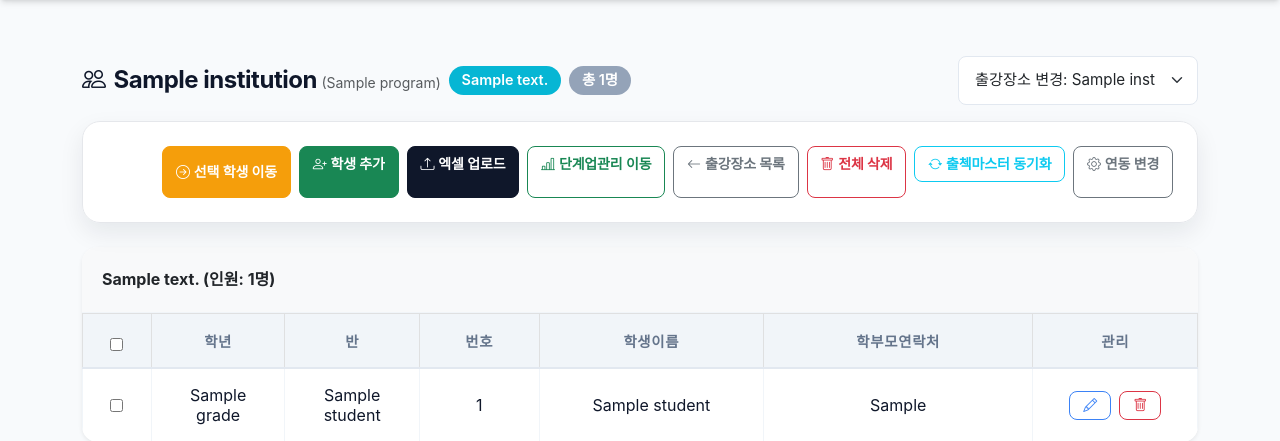
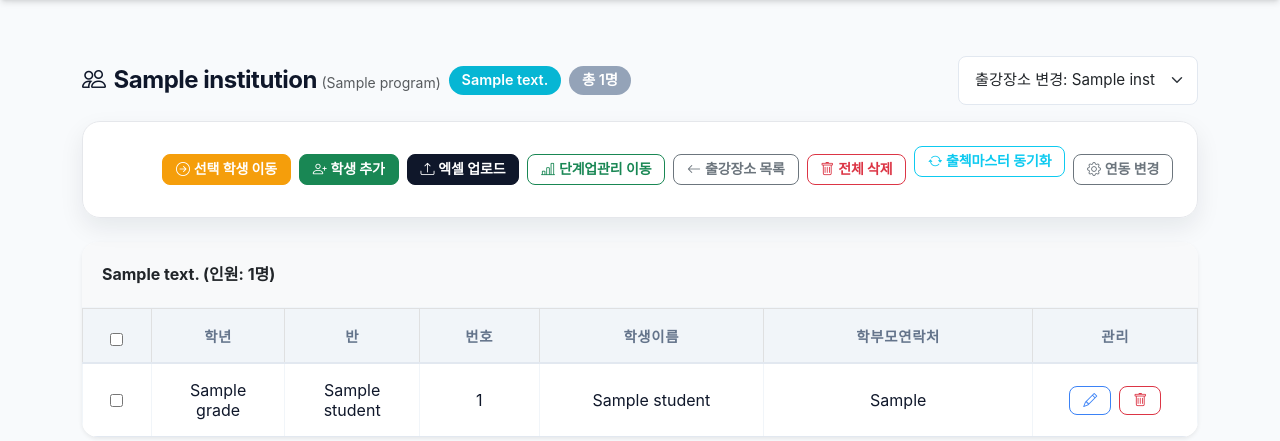
Before and after one commit to steam-making/making_site, a Django app: template students/templates/students/student_detail.html in a window 1280 px wide. Shown: the part 70-511 px from the top of the page. Run offline with Django 5.2, Linux system fonts and the light colour scheme; the template is opened without the code that fills it: most values are stand-ins (such as "Sample title", 1, 10 or a date in 2020).

Commit message:
fix: 출첵마스터 동기화 시 중복 생성 방지 및 툴바 버튼 높이 정렬
기존에 수동/엑셀로 등록되어 medutech_student_id가 없는 학생이 동기화 때마다
새로 생성되어 중복되던 문제 수정. 이제 출첵마스터 응답을 기준으로 완전히
미러링(응답에 없는 학생은 삭제)하도록 변경. 단 응답이 실수로 빈 목록이면
전체 삭제 사고를 막기 위해 동기화를 건너뜀.

툴바는 align-items-center 누락으로 버튼 높이가 제각각이던 것을 정렬.

```diff
--- a/students/templates/students/student_detail.html
+++ b/students/templates/students/student_detail.html
@@ -47,6 +47,18 @@
     white-space: nowrap;
   }
 
+  .student-toolbar-row form {
+    display: inline-flex;
+    align-items: center;
+  }
+
+  .student-toolbar-row .btn {
+    height: 31px;
+    display: inline-flex;
+    align-items: center;
+    line-height: 1;
+  }
+
   @media (max-width: 991.98px) {
     .student-toolbar-sticky {
       top: 68px;
@@ -86,7 +98,7 @@
     <div class="student-toolbar-card p-3 p-lg-4">
       <div class="row g-3 align-items-end">
         <div class="col-12">
-          <div class="d-flex student-toolbar-row gap-2 justify-content-xl-end">
+          <div class="d-flex align-items-center student-toolbar-row gap-2 justify-content-xl-end">
             <button type="button" class="btn btn-sm btn-warning" data-bs-toggle="modal" data-bs-target="#bulkMoveModal">
               <i class="bi bi-arrow-right-circle me-1"></i>선택 학생 이동
             </button>
```
Also changed, not shown: students/views.py (+22 -6 lines).
